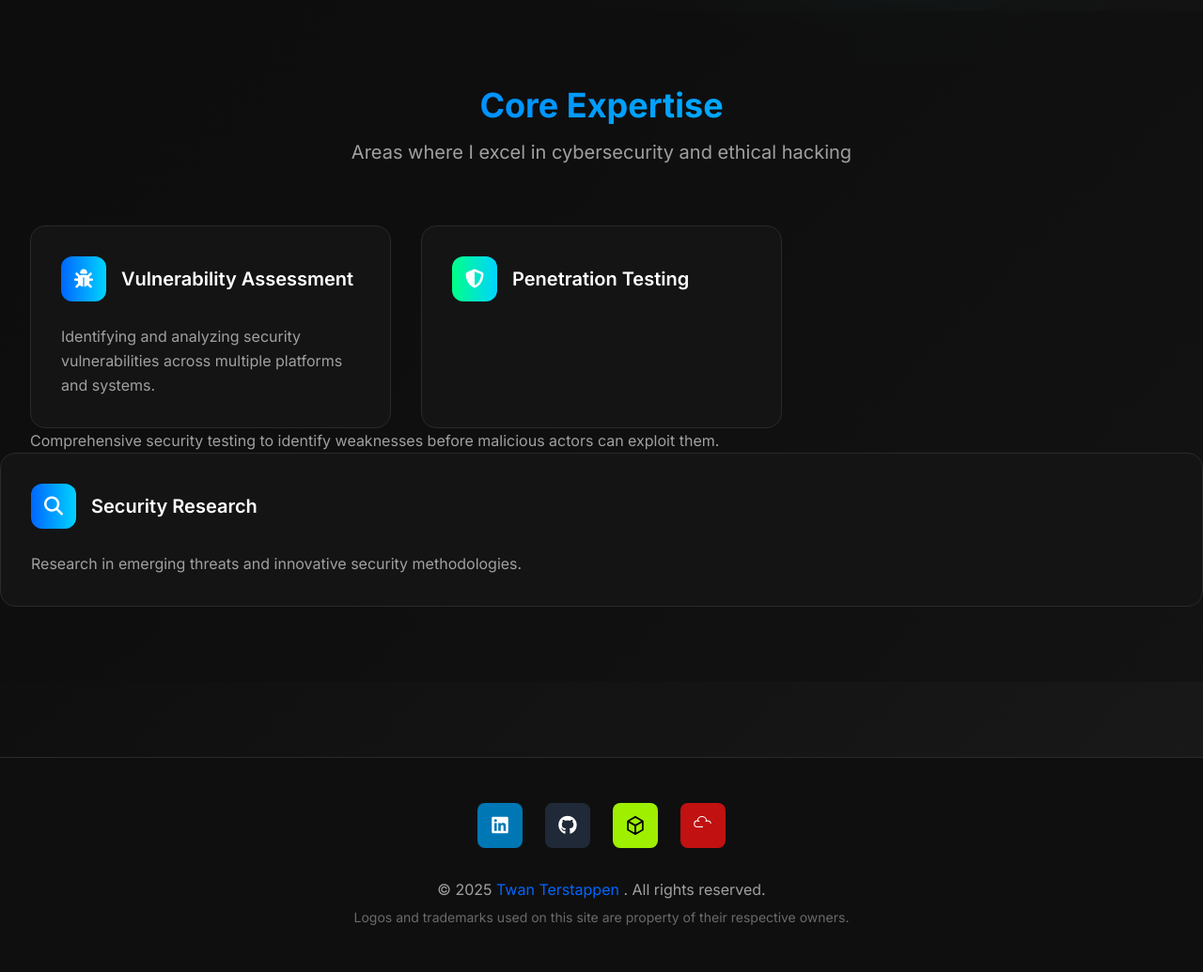
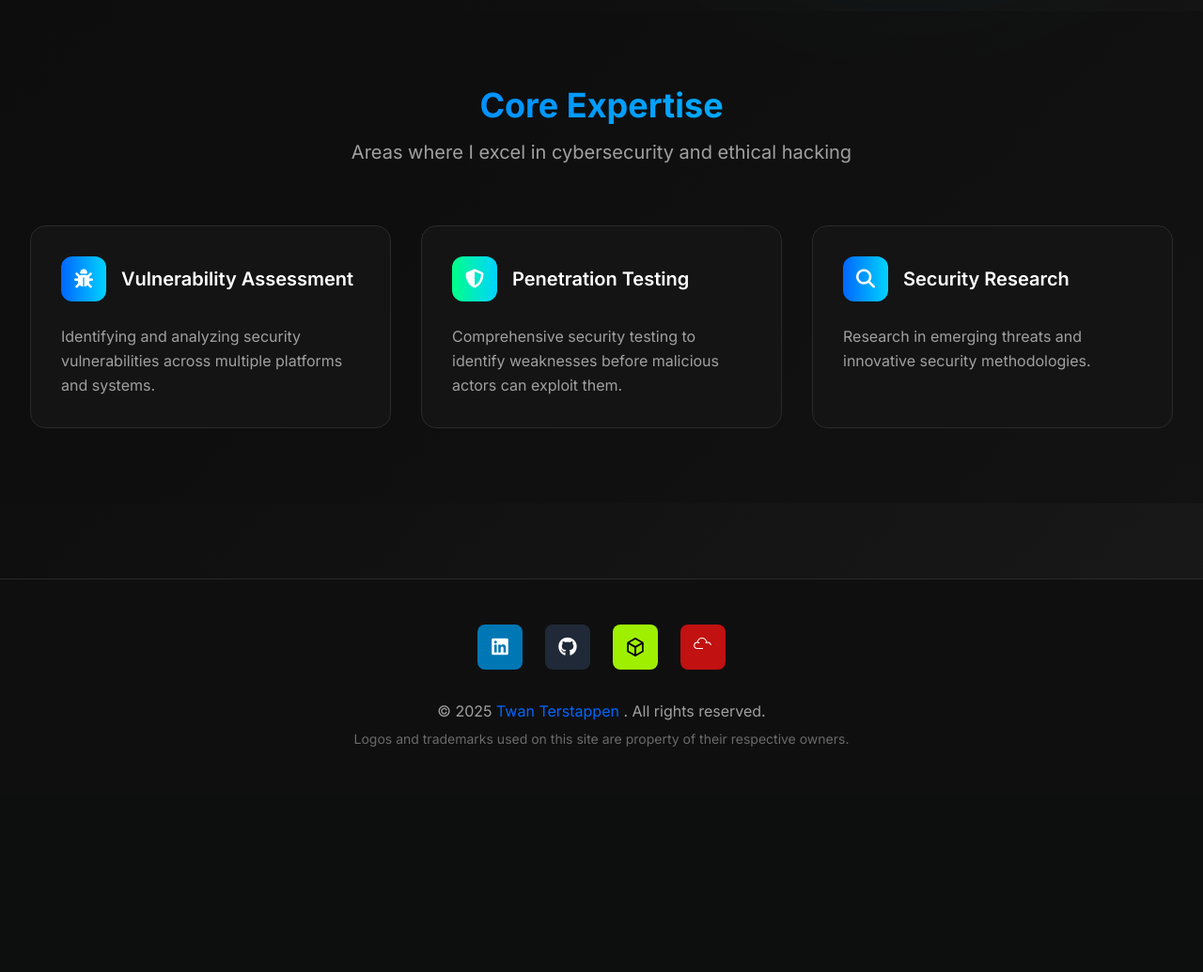
Before and after one commit to twanterstappen/portfolio, a Flask app: page / in a window 1280 px wide. Shown: the part 852-1887 px from the top of the page at 94% size. After the commit the page ends 1647 px from the top, so only its background shows below. Run offline with Flask 3, Linux system fonts and the light colour scheme; some libraries are stand-ins or nearby versions.

Commit message:
Enhance performance and security by adding gzip compression, caching, and lazy loading for images; optimize HTML and CSS for better resource management.

```diff
--- a/flaskr/__init__.py
+++ b/flaskr/__init__.py
@@ -1,7 +1,8 @@
 #!/usr/bin/env python3
 
 import os
-from flask import Flask
+from flask import Flask, request
+from flask_compress import Compress
 from .extensions import db
 from .routes import main, error
 from dotenv import load_dotenv
@@ -20,6 +21,29 @@ def create_app():
 
     # Optionally load environment-specific overrides from instance/config.py
     app.config.from_pyfile('env.py', silent=True)
+
+    # Performance optimizations
+    app.config['SEND_FILE_MAX_AGE_DEFAULT'] = 31536000  # 1 year for static files
+
+    # Initialize Flask-Compress for gzip compression
+    Compress(app)
+
+    # Add security headers for better performance and security
+    @app.after_request
+    def add_security_headers(response):
+        response.headers['X-Content-Type-Options'] = 'nosniff'
+        response.headers['X-Frame-Options'] = 'DENY'
+        response.headers['X-XSS-Protection'] = '1; mode=block'
+
+        # Cache static files
+        if request.endpoint == 'static':
+            response.headers['Cache-Control'] = 'public, max-age=31536000'
+            response.headers['Expires'] = '31536000'
+
+        # Enable compression
+        response.headers['Vary'] = 'Accept-Encoding'
+
+        return response
 
     # Initialize database
     db.init_app(app)
--- a/flaskr/static/css/styles.css
+++ b/flaskr/static/css/styles.css
@@ -1,4 +1,4 @@
-/* Import Google Fonts */
+/* Import Google Fonts with optimized loading */
 @import url('https://fonts.googleapis.com/css2?family=Inter:wght@300;400;500;600;700;800&display=swap');
 
 :root {
@@ -17,6 +17,31 @@
   --text-muted: #6a6a6a;
   --font-primary: 'Inter', sans-serif;
   scroll-behavior: smooth;
+}
+
+/* Performance optimizations */
+* {
+  will-change: auto;
+}
+
+img {
+  max-width: 100%;
+  height: auto;
+}
+
+/* Lazy loading styles */
+.lazy {
+  opacity: 0;
+  transition: opacity 0.3s ease-in-out;
+}
+
+.lazy:not([src]) {
+  visibility: hidden;
+}
+
+.lazy[src] {
+  opacity: 1;
+  visibility: visible;
 }
 
 body {
--- a/flaskr/templates/base.html
+++ b/flaskr/templates/base.html
@@ -42,12 +42,23 @@
     <link rel="icon" type="image/png" sizes="16x16" href="{{ url_for('static', filename='images/favicon/favicon-16x16.png') }}">
     <link rel="manifest" href="{{ url_for('static', filename='images/favicon/site.webmanifest') }}">
     <!-- Performance Optimization -->
-    <link rel="preconnect" href="https://cdn.tailwindcss.com">
-    <link rel="preconnect" href="https://cdnjs.cloudflare.com">
+    <link rel="preconnect" href="https://cdn.tailwindcss.com" crossorigin>
+    <link rel="preconnect" href="https://cdnjs.cloudflare.com" crossorigin>
     <link rel="dns-prefetch" href="https://fonts.googleapis.com">
 
+    <!-- Resource hints for critical images -->
+    <link rel="preload" href="{{ url_for('static', filename='images/headshot-foto-Twan.jpg') }}" as="image" type="image/jpeg">
+    <link rel="prefetch" href="{{ url_for('static', filename='images/HALON-2023.jpg') }}" as="image">
+    <link rel="prefetch" href="{{ url_for('static', filename='images/HALON-2024.jpg') }}" as="image">
+
+    <!-- Load Tailwind CSS synchronously (required for proper styling) -->
     <script src="https://cdn.tailwindcss.com"></script>
-    <link rel="stylesheet" href="https://cdnjs.cloudflare.com/ajax/libs/font-awesome/6.4.0/css/all.min.css">
+
+    <!-- Load Font Awesome asynchronously -->
+    <link rel="preload" href="https://cdnjs.cloudflare.com/ajax/libs/font-awesome/6.4.0/css/all.min.css" as="style" onload="this.onload=null;this.rel='stylesheet'">
+    <noscript><link rel="stylesheet" href="https://cdnjs.cloudflare.com/ajax/libs/font-awesome/6.4.0/css/all.min.css"></noscript>
+
+    <!-- Critical CSS loaded after Tailwind -->
     <link rel="stylesheet" href="{{ url_for('static', filename='css/styles.css') }}">
 
     <!-- Structured Data -->
@@ -261,8 +272,10 @@
         </div>
     </footer>
 
-    <script src="{{ url_for('static', filename='scripts/scripts.js') }}"></script>
-    <script>
+    <!-- Scripts loaded at bottom for better performance -->
+    <script src="{{ url_for('static', filename='scripts/scripts.js') }}" defer></script>
+    <script defer>
+        // Mobile menu functionality
         function toggleMobileMenu() {
             const menu = document.getElementById('mobile-menu');
             const menuContent = menu.querySelector('div');
@@ -295,6 +308,22 @@
                 menuContent.style.transform = '';
             }
         });
+
+        // Lazy load images for better performance
+        if ('IntersectionObserver' in window) {
+            const imageObserver = new IntersectionObserver((entries, observer) => {
+                entries.forEach(entry => {
+                    if (entry.isIntersecting) {
+                        const img = entry.target;
+                        img.src = img.dataset.src;
+                        img.classList.remove('lazy');
+                        imageObserver.unobserve(img);
+                    }
+                });
+            });
+
+            document.querySelectorAll('img[data-src]').forEach(img => imageObserver.observe(img));
+        }
     </script>
 </body>
 </html>
--- a/flaskr/templates/index.html
+++ b/flaskr/templates/index.html
@@ -79,19 +79,18 @@
                     </div>
                     <h3 class="text-xl font-semibold text-text-primary">Penetration Testing</h3>
                 </header>
-                </div>
                 <p class="text-text-secondary leading-relaxed">Comprehensive security testing to identify weaknesses before malicious actors can exploit them.</p>
-            </div>
+            </article>
 
-            <div class="bg-card-bg rounded-2xl p-8 border border-border-color hover:border-accent-cyan/50 transition-all duration-300 animate-fade-in-up" style="animation-delay: 0.4s;">
-                <div class="flex items-center mb-6">
-                    <div class="w-12 h-12 bg-gradient-to-r from-primary-blue to-accent-cyan rounded-xl flex items-center justify-center mr-4">
+            <article class="bg-card-bg rounded-2xl p-8 border border-border-color hover:border-accent-cyan/50 transition-all duration-300 animate-fade-in-up" style="animation-delay: 0.4s;" role="listitem">
+                <header class="flex items-center mb-6">
+                    <div class="w-12 h-12 bg-gradient-to-r from-primary-blue to-accent-cyan rounded-xl flex items-center justify-center mr-4" aria-hidden="true">
                         <i class="fas fa-search text-white text-xl"></i>
                     </div>
-                    <h4 class="text-xl font-semibold text-text-primary">Security Research</h4>
-                </div>
+                    <h3 class="text-xl font-semibold text-text-primary">Security Research</h3>
+                </header>
                 <p class="text-text-secondary leading-relaxed">Research in emerging threats and innovative security methodologies.</p>
-            </div>
+            </article>
         </div>
     </div>
 </section>
```
Also changed, not shown: flaskr/templates/achievements.html (+12 -6 lines).
